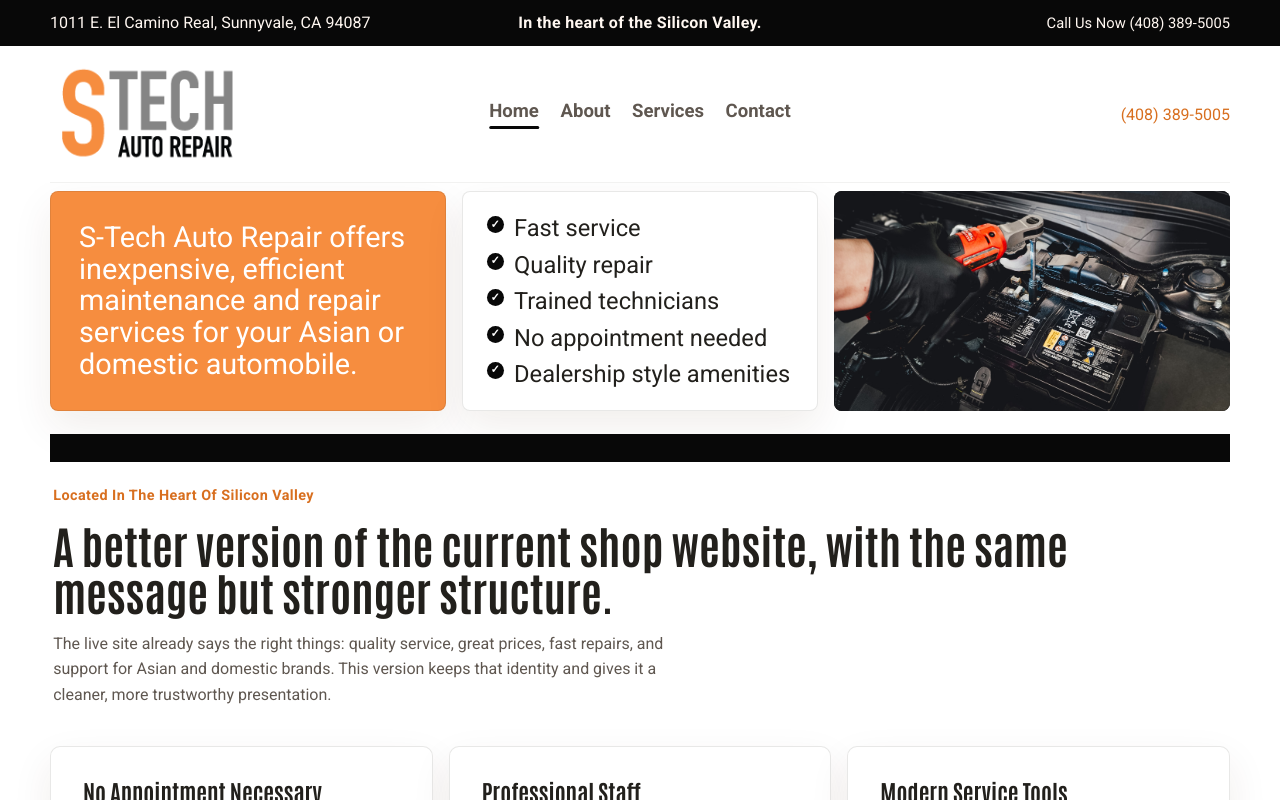
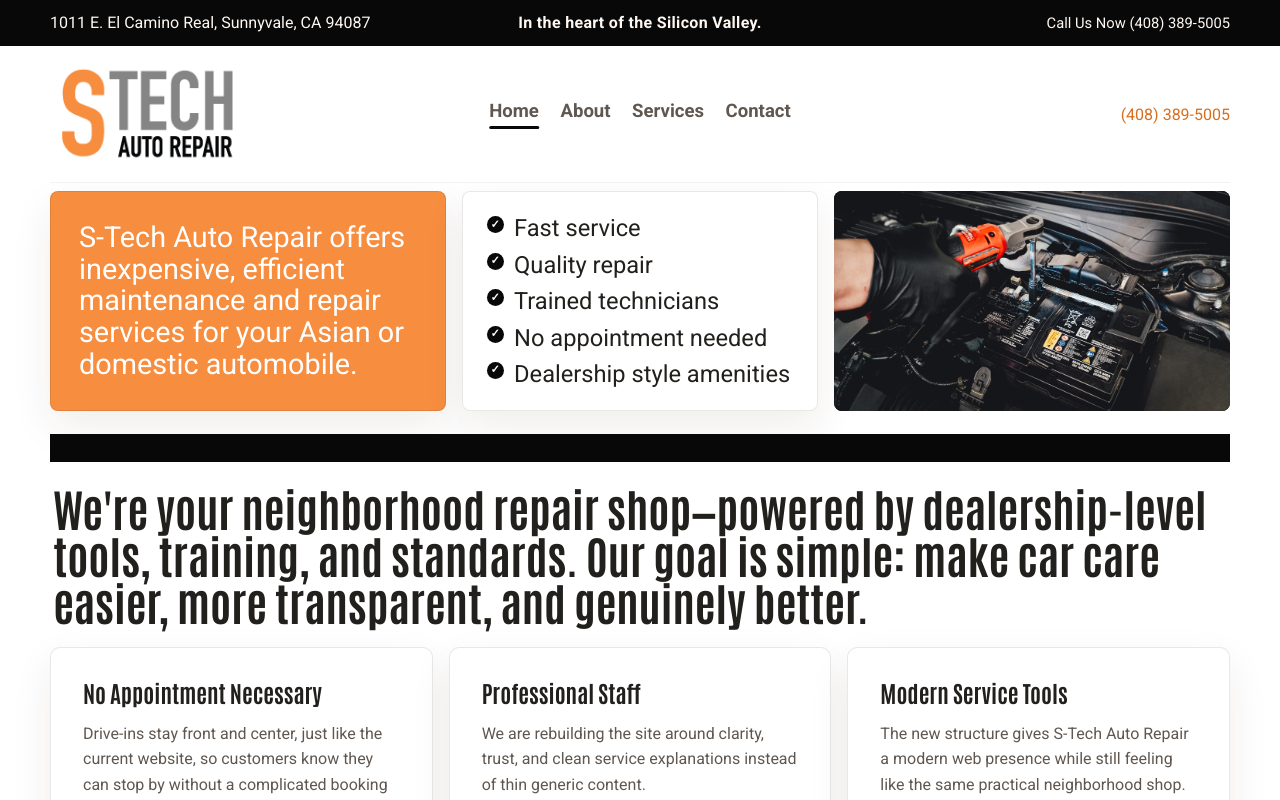
Before and after one commit to DietmarSZ/stechherman, a Next.js app: page / in a window 1280 px wide. Shown: the top 800 px of the page. Built offline with nearby package versions, Linux system fonts and the light colour scheme.

Commit message:
Replace homepage intro copy with mission statement

```diff
--- a/src/app/page.tsx
+++ b/src/app/page.tsx
@@ -72,13 +72,11 @@ export default function HomePage() {
 
       <section className="section">
         <div className="section-heading">
-          <p className="eyebrow">Located In The Heart Of Silicon Valley</p>
-          <h2>A better version of the current shop website, with the same message but stronger structure.</h2>
-          <p>
-            The live site already says the right things: quality service, great prices, fast repairs,
-            and support for Asian and domestic brands. This version keeps that identity and gives it a
-            cleaner, more trustworthy presentation.
-          </p>
+          <h2>
+            We&apos;re your neighborhood repair shop&#8212;powered by dealership-level tools,
+            training, and standards. Our goal is simple: make car care easier, more transparent,
+            and genuinely better.
+          </h2>
         </div>
         <div className="three-up">
           {proofPoints.map((point) => (
```
